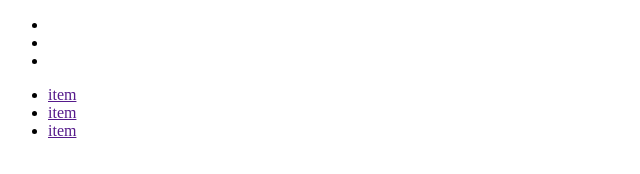
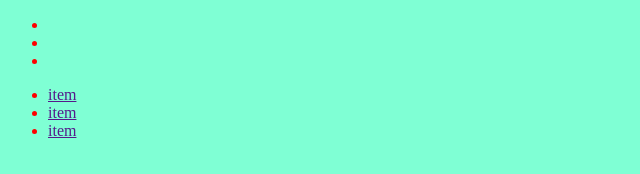
Before and after one commit to emartint90/prueba_git, a plain HTML site: page index.html in a window 1280 px wide. Shown: the whole page, without its empty margins (0-640 px from the left). Drawn offline with Linux system fonts and the light colour scheme.

Commit message:
carga hoja de estilo_proyecto prueba

```diff
--- /dev/null
+++ b/css/style.css
@@ -0,0 +1,4 @@
+body{
+    color:red;
+    background-color: aquamarine;
+}
--- a/index.html
+++ b/index.html
@@ -5,6 +5,7 @@
     <meta charset="UTF-8">
     <meta name="viewport" content="width=device-width, initial-scale=1.0">
     <title>Document</title>
+    <link rel="stylesheet" href="css/style.css">
 </head>
 
 <body>
```
